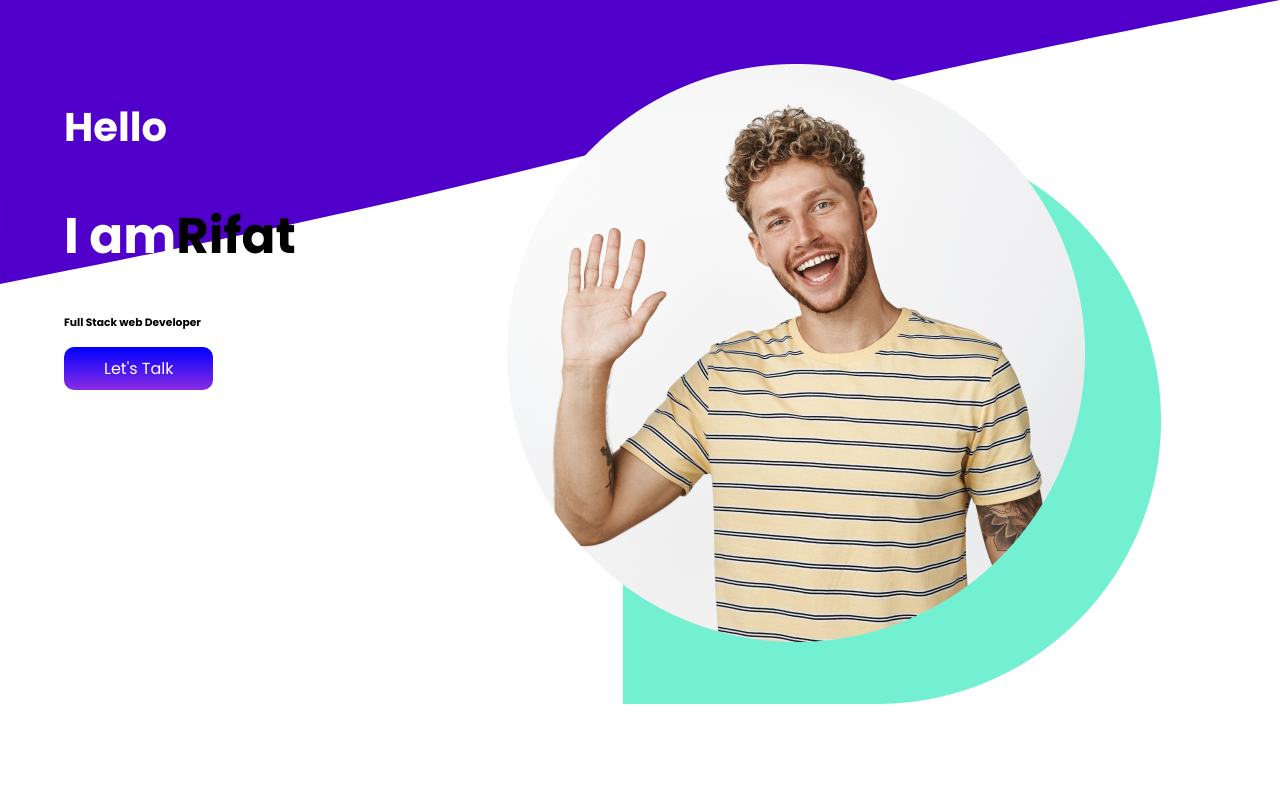
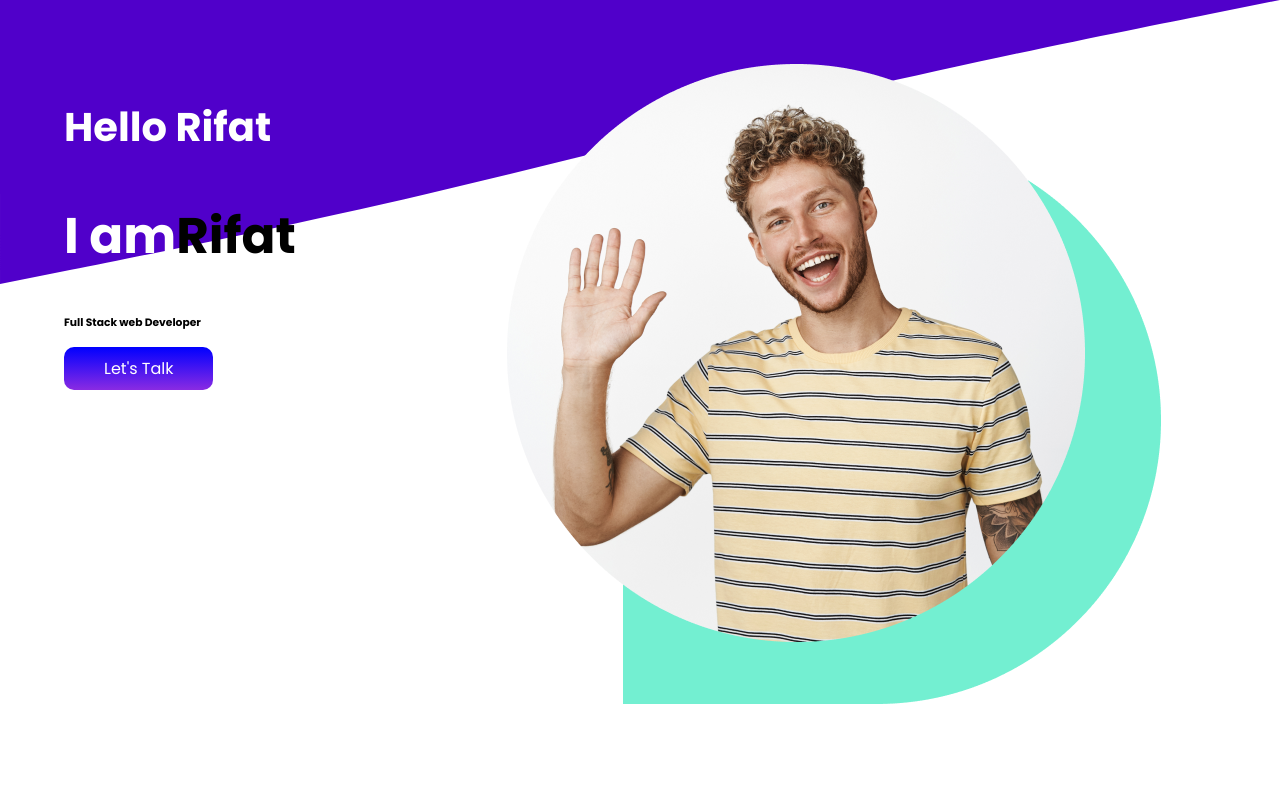
Before and after one commit to rifat-islam2026/project-01, a plain HTML site: page index.html in a window 1280 px wide. Shown: the top 800 px of the page. Drawn offline with Linux system fonts and the light colour scheme.

Commit message:
name added

```diff
--- a/index.html
+++ b/index.html
@@ -11,7 +11,7 @@
     <section>
         <div class="top-sectoin ">
             <div class="hero-section haf-width">
-            <h2>Hello</h2>
+            <h2>Hello Rifat</h2>
             <h1>I am<span>Rifat</span></h1>
             <h6>Full Stack web Developer</h6>
             <a href="#">Let's Talk</a>
```
